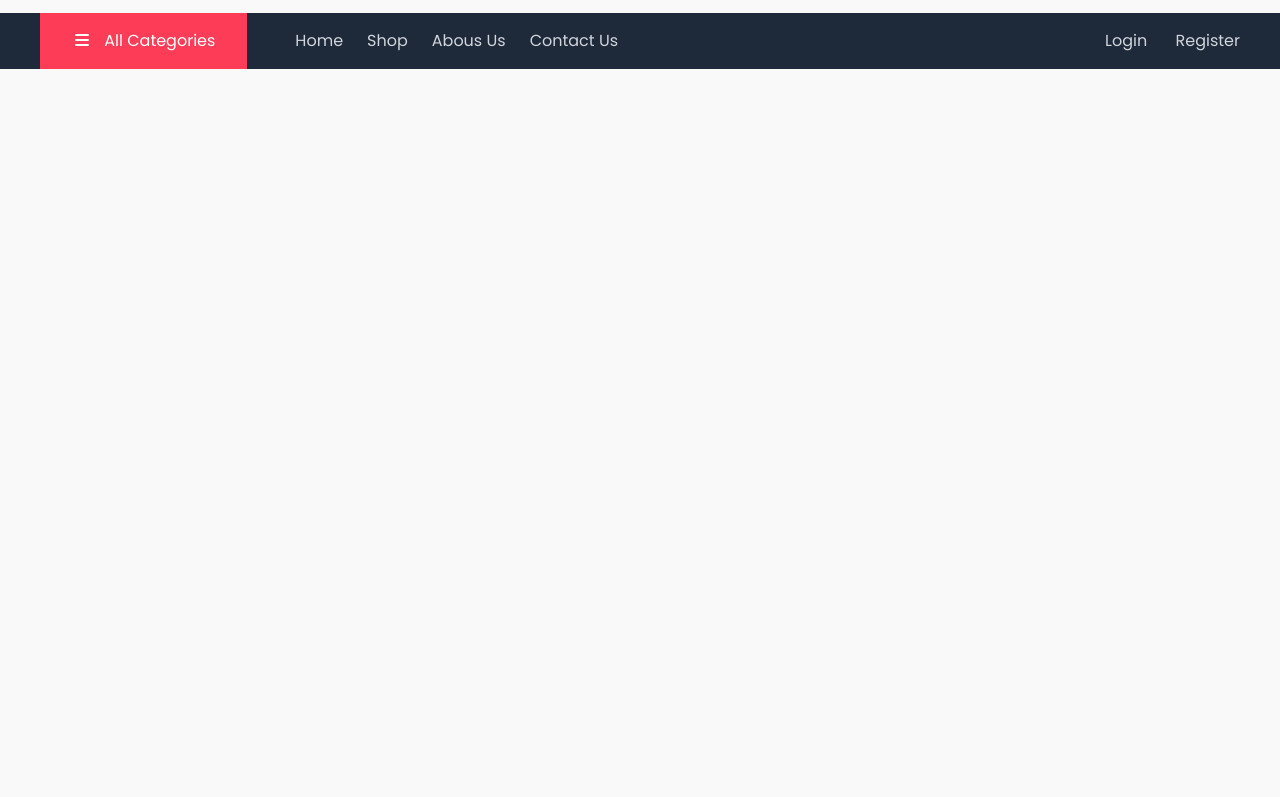
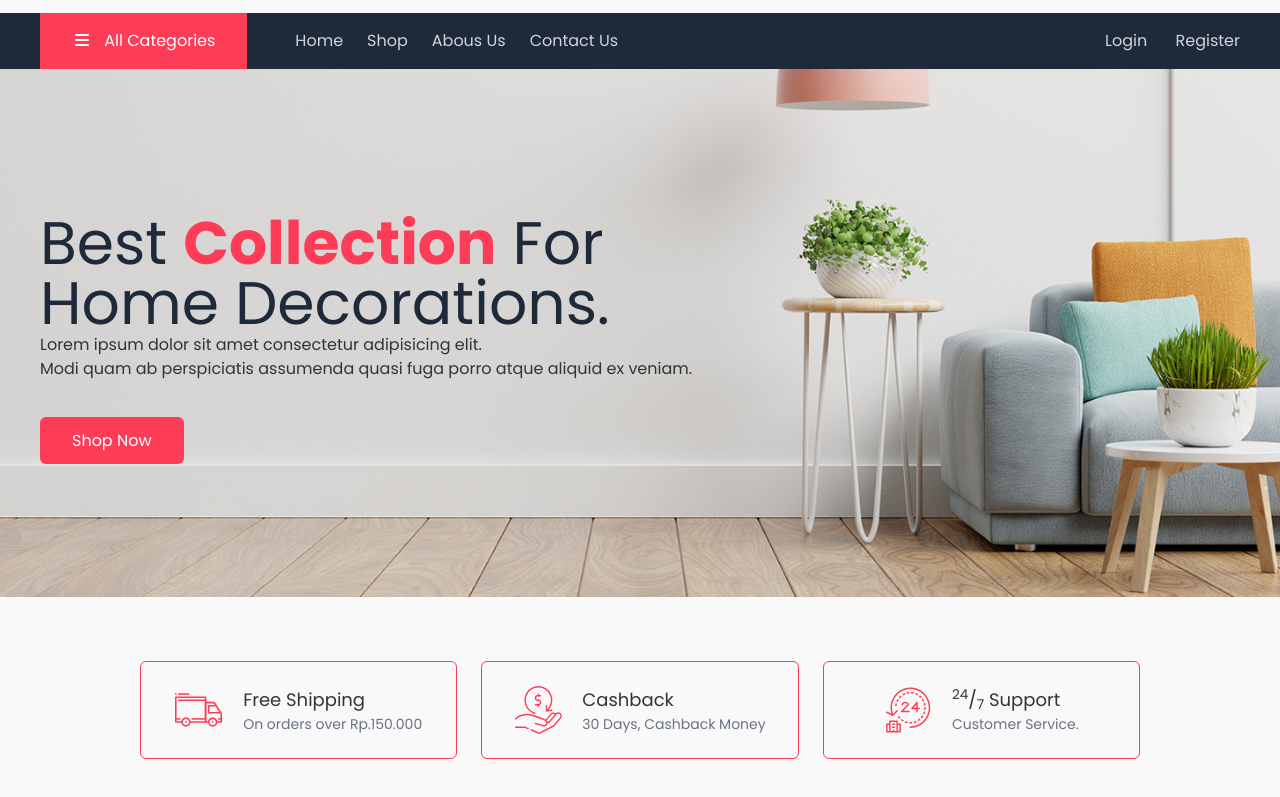
Before and after one commit to Zhafran-art/idn-cart, a website built with Vite: page index.html in a window 1280 px wide. Shown: the part 69-866 px from the top of the page. Before the commit the page ends 800 px from the top, so only its background shows below. Built offline with nearby package versions, Linux system fonts and the light colour scheme.

Commit message:
Hero & Services

```diff
--- a/index.html
+++ b/index.html
@@ -179,5 +179,89 @@
       </div>
     </nav>
     <!-- navbar end -->
+
+    <!-- hero -->
+    <div
+      class="bg-cover bg-center py-36 bg-no-repeat"
+      style="background-image: url(public/images/banner-bg.jpg)"
+    >
+      <div class="container">
+        <h1 class="text-6xl capitalize font-medium text-gray-800">
+          Best <span class="text-primary font-bold">Collection</span> for
+          <br />Home Decorations.
+        </h1>
+        <p>
+          Lorem ipsum dolor sit amet consectetur adipisicing elit. <br />Modi
+          quam ab perspiciatis assumenda quasi fuga porro atque aliquid ex
+          veniam.
+        </p>
+        <div class="mt-12">
+          <a
+            class="bg-primary py-3 px-8 hover:bg-transparent hover:border hover:border-primary rounded-md hover:text-primary text-white"
+            href=""
+            >Shop Now</a
+          >
+        </div>
+      </div>
+    </div>
+    <!-- hero end -->
+
+    <!-- Services -->
+    <div class="container py-16 gap-6 mx-auto">
+      <div class="w-10/12 grid grid-cols-3 gap-6 mx-auto">
+        <!-- single service -->
+        <div
+          class="border border-primary px-3 py-6 rounded-md flex justify-center items-center gap-5"
+        >
+          <img
+            class="w-12 h-12 object-contain"
+            src="public/images/icons/delivery-van.svg"
+            alt=""
+          />
+          <div>
+            <h4 class="font-medium capitalize text-lg">Free Shipping</h4>
+            <p class="text-gray-500 text-sm font-medium">
+              On orders over Rp.150.000
+            </p>
+          </div>
+        </div>
+        <!-- single service end -->
+        <!-- single service -->
+        <div
+          class="border border-primary px-3 py-6 rounded-md flex justify-center items-center gap-5"
+        >
+          <img
+            class="w-12 h-12 object-contain"
+            src="public/images/icons/money-back.svg"
+            alt=""
+          />
+          <div>
+            <h4 class="font-medium capitalize text-lg">Cashback</h4>
+            <p class="text-gray-500 text-sm font-medium">
+              30 Days, Cashback Money
+            </p>
+          </div>
+        </div>
+        <!-- single service end -->
+        <!-- single service -->
+        <div
+          class="border border-primary px-3 py-6 rounded-md flex justify-center items-center gap-5"
+        >
+          <img
+            class="w-12 h-12 object-contain"
+            src="public/images/icons/service-hours.svg"
+            alt=""
+          />
+          <div>
+            <h4 class="font-medium capitalize text-lg">
+              <sup>24</sup>/<sub>7</sub> Support
+            </h4>
+            <p class="text-gray-500 text-sm font-medium">Customer Service.</p>
+          </div>
+        </div>
+        <!-- single service end -->
+      </div>
+    </div>
+    <!-- Services End -->
   </body>
 </html>
```
